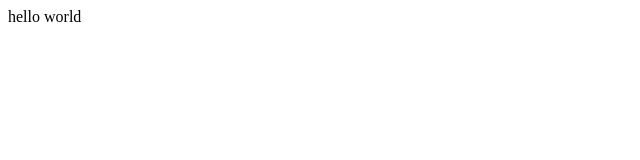
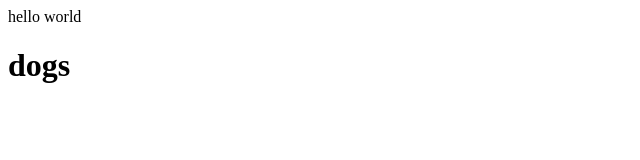
Before and after one commit to asianParadissseee/team, a plain HTML site: page index.html in a window 1280 px wide. Shown: the whole page, without its empty margins (0-640 px from the left). Drawn offline with Linux system fonts and the light colour scheme.

Commit message:
commit 2

```diff
--- a/index.html
+++ b/index.html
@@ -9,5 +9,8 @@
 </head>
 <body>
 hello world
+<h1>
+    dogs
+</h1>
 </body>
 </html>
```
